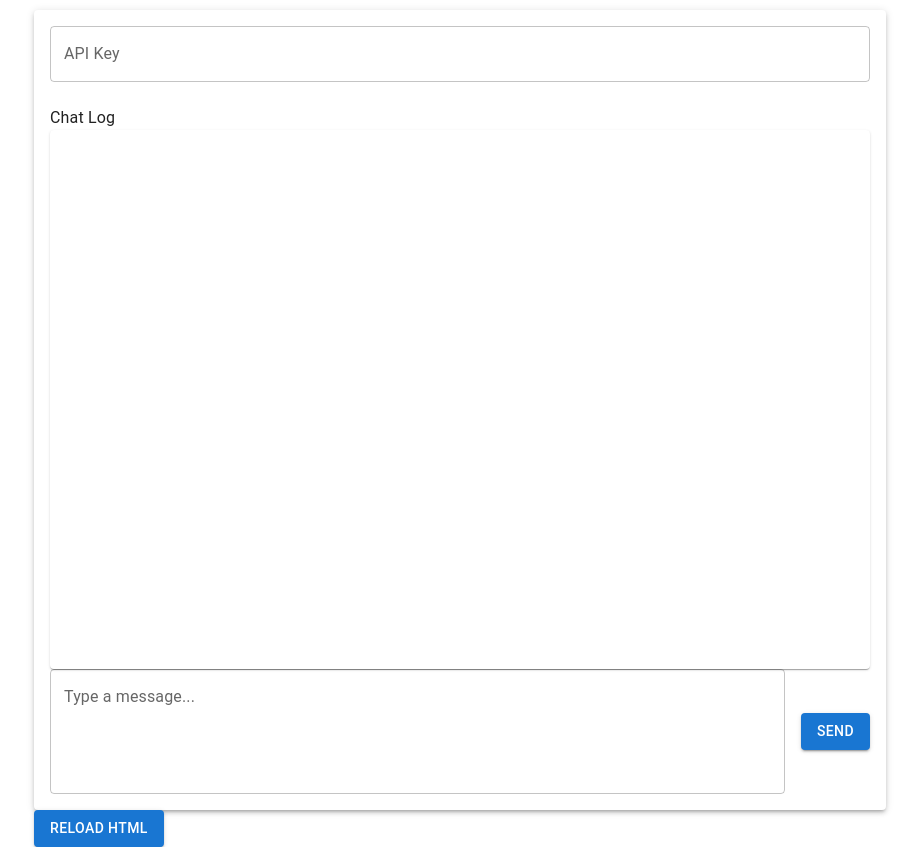
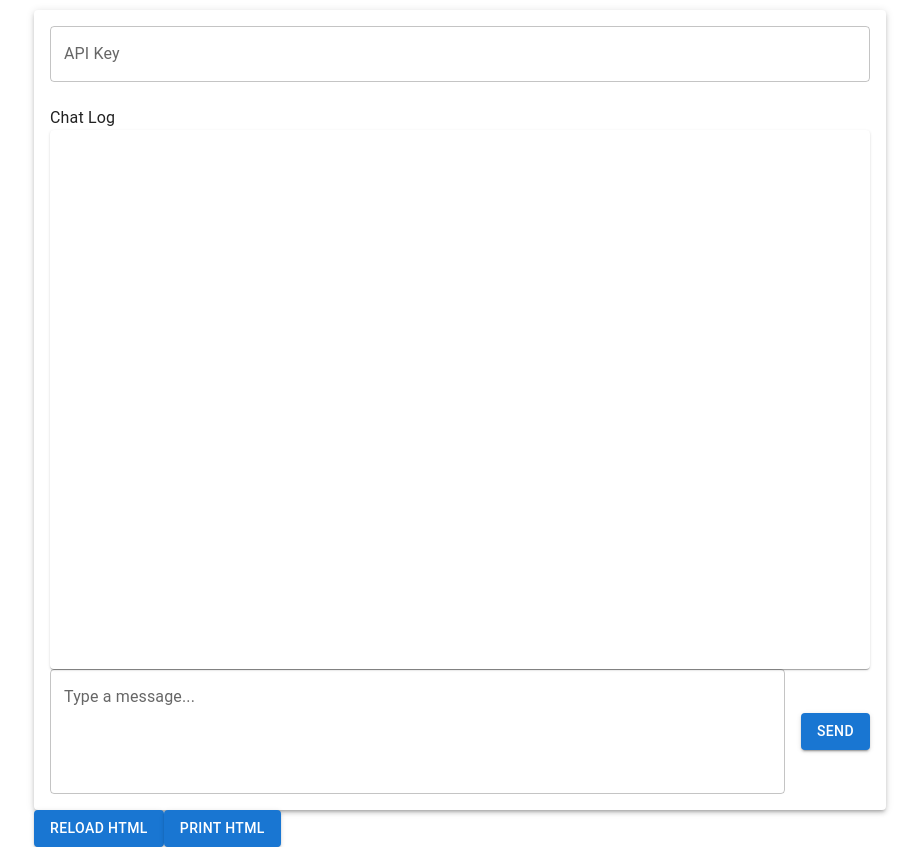
Before and after one commit to gstiebler/BrowserGPT, a React (Create React App) app: page / in a window 1280 px wide. Shown: the whole page, without its empty margins (180-1099 px from the left). Built offline with nearby package versions, Linux system fonts and the light colour scheme.

Commit message:
print html

```diff
--- a/src/ExtTab/ExtensionMainTab.tsx
+++ b/src/ExtTab/ExtensionMainTab.tsx
@@ -9,6 +9,7 @@ interface ExtensionMainTabProps {
     chatMessage: string;
     setChatMessage: (newMessage: string) => void;
     handleSendMessage: () => void;
+    printHtml: () => void;
     reloadHtml: () => void;
 }
 
@@ -19,6 +20,7 @@ const ExtensionMainTab: React.FC<ExtensionMainTabProps> = ({
     chatMessage,
     setChatMessage,
     handleSendMessage,
+    printHtml,
     reloadHtml
 }) => {
     return (
@@ -65,6 +67,10 @@ const ExtensionMainTab: React.FC<ExtensionMainTabProps> = ({
             <Button variant="contained" color="primary" onClick={reloadHtml}>
                 Reload HTML
             </Button>
+
+            <Button variant="contained" color="primary" onClick={printHtml}>
+                Print HTML
+            </Button>
         </Container>
     );
 };
--- a/src/ExtTab/ExtensionTab.tsx
+++ b/src/ExtTab/ExtensionTab.tsx
@@ -5,7 +5,7 @@ import { extractCommands, extractMessageToUser } from '../ai/extractCommands';
 import { promptSource } from '../ai/promptSource';
 import { TChatItem } from './types';
 import ExtensionMainTab from './ExtensionMainTab';
-import { clickButtonMsg, openLinkMsg, reloadHtmlMsg, setInputValueMsg } from '../constants';
+import { clickButtonMsg, htmlDocumentChangedMsg, openLinkMsg, printHtmlMsg, reloadHtmlMsg, setInputValueMsg } from '../constants';
 
 
 async function sendMessageToUserTab(payload: any) {
@@ -62,7 +62,7 @@ const ExtensionTab: React.FC = () => {
         const orquestrator = getOrquestrator(apiKey, chat);
 
         chrome.runtime?.onMessage.addListener((msg: any) => {
-            if (msg.type === 'htmlDocumentChanged') {
+            if (msg.type === htmlDocumentChangedMsg) {
                 orquestrator.htmlDocumentChanged(msg.compactHtml);
             }
         });
@@ -86,6 +86,7 @@ const ExtensionTab: React.FC = () => {
           chatMessage={chatMessage}
           setChatMessage={setChatMessage}
           handleSendMessage={handleSendMessage}
+          printHtml={() => sendMessageToUserTab({ command: printHtmlMsg })}
           reloadHtml={() => sendMessageToUserTab({ command: reloadHtmlMsg })}
         />
     );
--- a/src/constants.ts
+++ b/src/constants.ts
@@ -7,4 +7,6 @@ export const reloadHtmlCommand = 'reload_html';
 export const openLinkMsg = 'openLink';
 export const clickButtonMsg = 'clickButton';
 export const setInputValueMsg = 'setInputValue';
+export const printHtmlMsg = 'printHtml';
 export const reloadHtmlMsg = 'reloadHtml';
+export const htmlDocumentChangedMsg = 'htmlDocumentChanged';
```
Also changed, not shown: src/content/UserContentTab.ts (+10 -2 lines).
